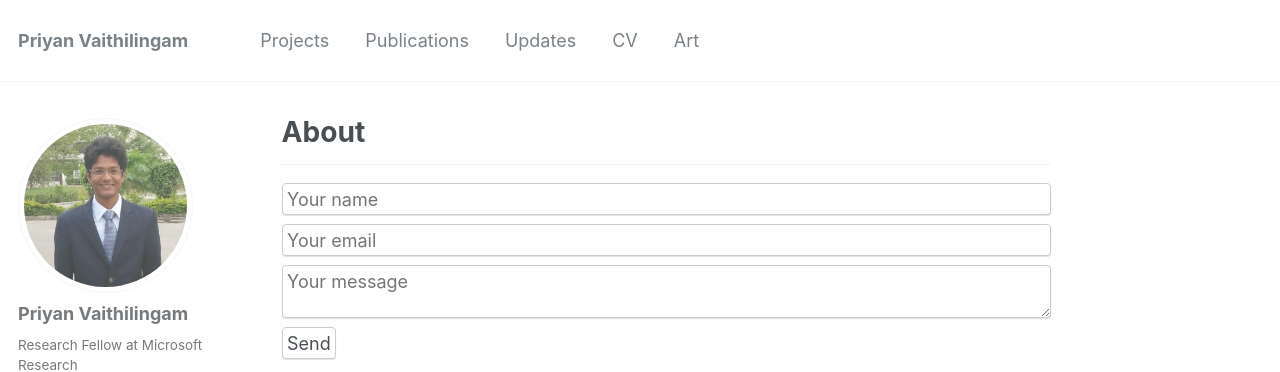
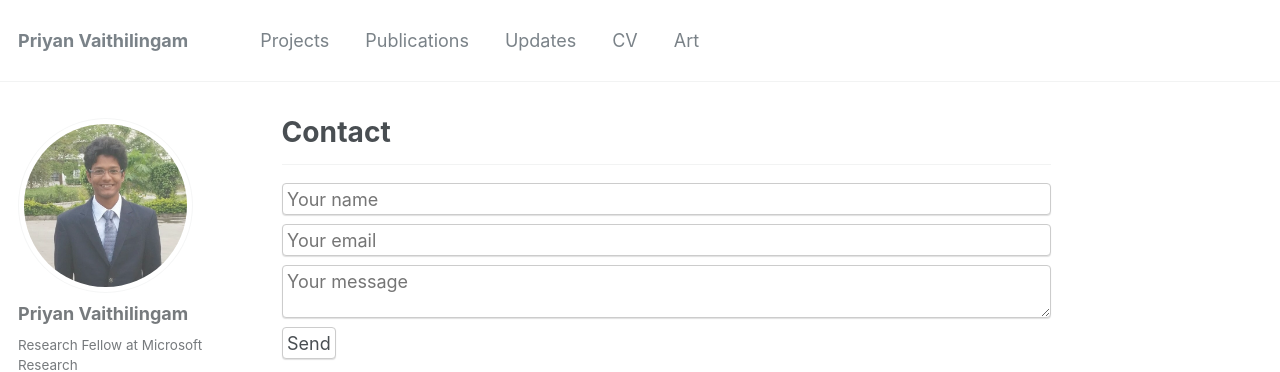
Before and after one commit to priyanmuthu/priyanmuthu.github.io, a Jekyll site: the page built from _pages/contact.md, in a window 1280 px wide. Shown: the top 372 px of the page. Built offline with Jekyll 4.4.1, drawn with Linux system fonts in a browser that asks for light colours.

```diff
--- a/_pages/contact.md
+++ b/_pages/contact.md
@@ -1,7 +1,7 @@
 ---
 permalink: /contact/
-title: "About"
-excerpt: "About me"
+title: "Contact"
+excerpt: "Contact"
 author_profile: true
 redirect_from:
   - /contact
```
